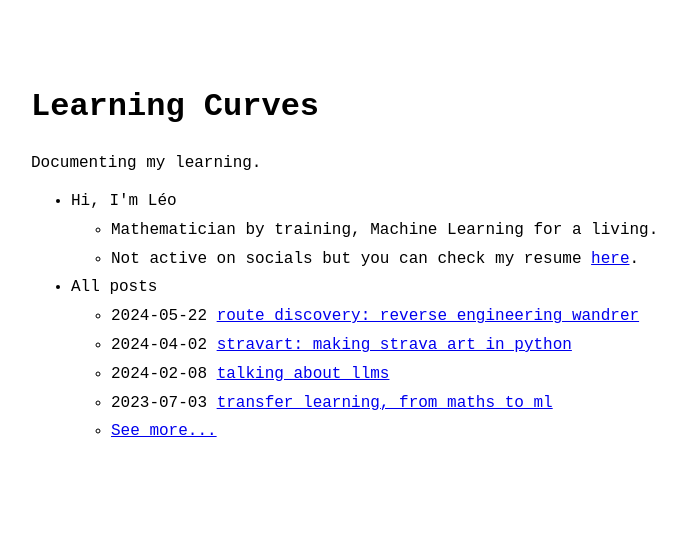
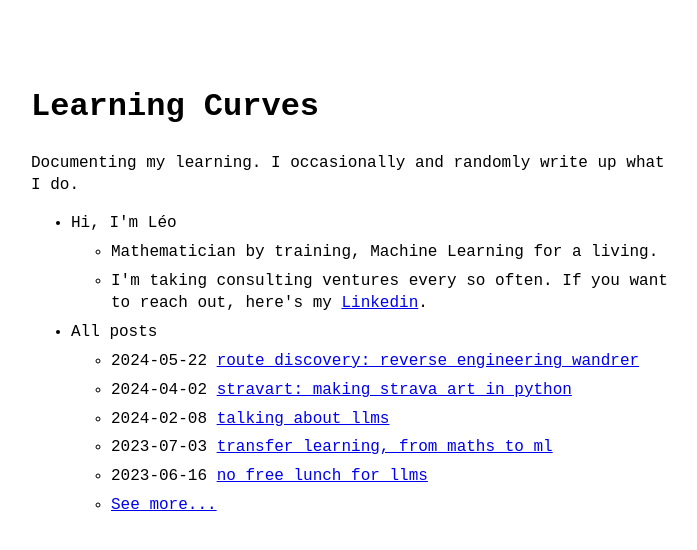
Before and after one commit to dsleo/dsleo.github.io, a Jekyll site: the page built from index.md, in a window 1280 px wide. Shown: the top 550 px of the page, without its empty margins (289-986 px from the left). Built offline with Jekyll 4.4.1, drawn with Linux system fonts in a browser that asks for light colours.

Commit message:
rewrite homepage

```diff
--- a/_config.yml
+++ b/_config.yml
@@ -26,7 +26,7 @@ github_username:  dsleo
 url: http://dsleo.github.io # the base hostname & protocol for your site, e.g. http://example.com
 baseurl: "" # the subpath of your site, e.g. /blog
 description: > # this means to ignore newlines until "baseurl:"
- Documenting my learning.
+ Documenting my learning. I occasionally and randomly write up what I do.
 # description for head meta (Google search and feed.xml)
 goat_counter: dsleo
 
--- a/_data/menu.yml
+++ b/_data/menu.yml
@@ -6,11 +6,11 @@ entries:
   - title: Hi, I'm Léo
     entries:
       - title: Mathematician by training, Machine Learning for a living.
-      - title: Not active on socials but you can check my resume <a href="https://www.linkedin.com/in/leodreyfusschmidt/">here</a>.
+      - title: I'm taking consulting ventures every so often. If you want to reach out, here's my <a href="https://www.linkedin.com/in/leodreyfusschmidt/">Linkedin</a>.
 
   - title: All posts
     post_list:
-      limit: 4
+      limit: 5
       show_more: true
       show_more_text: See more...
       show_more_url: archive.html
```
